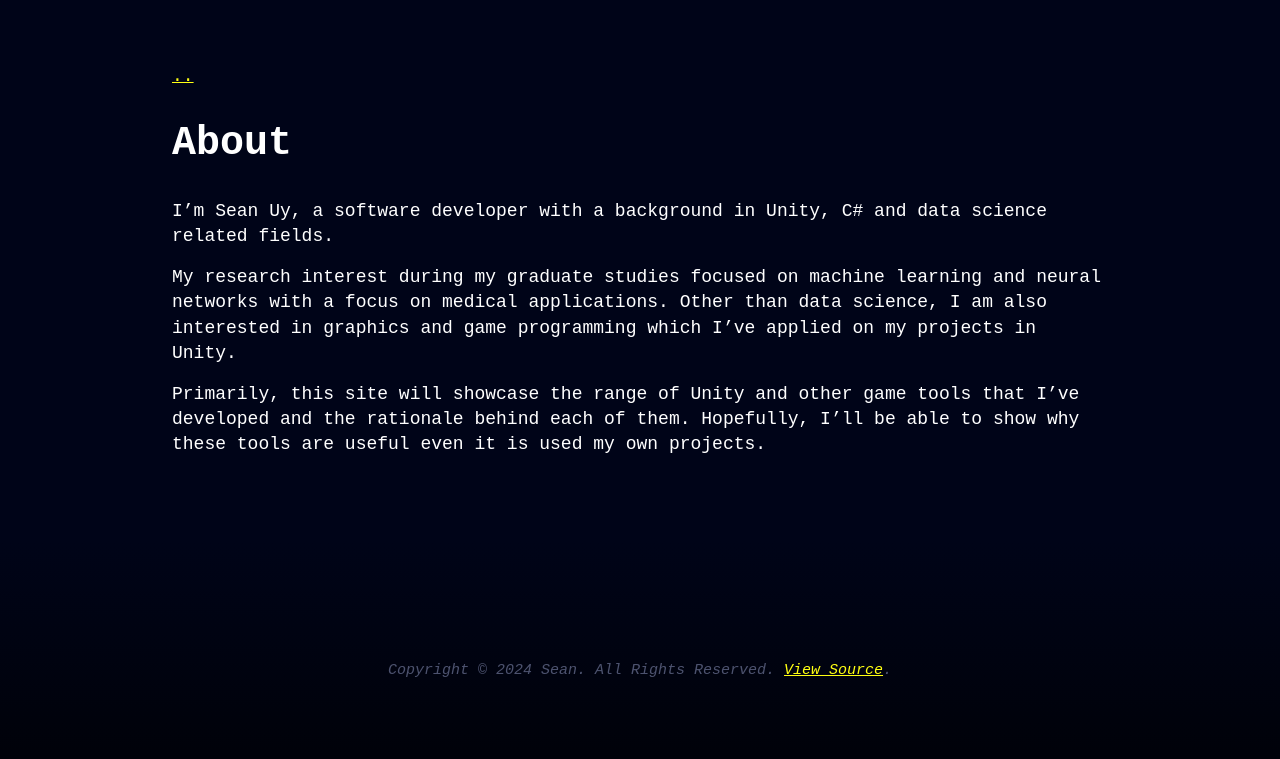
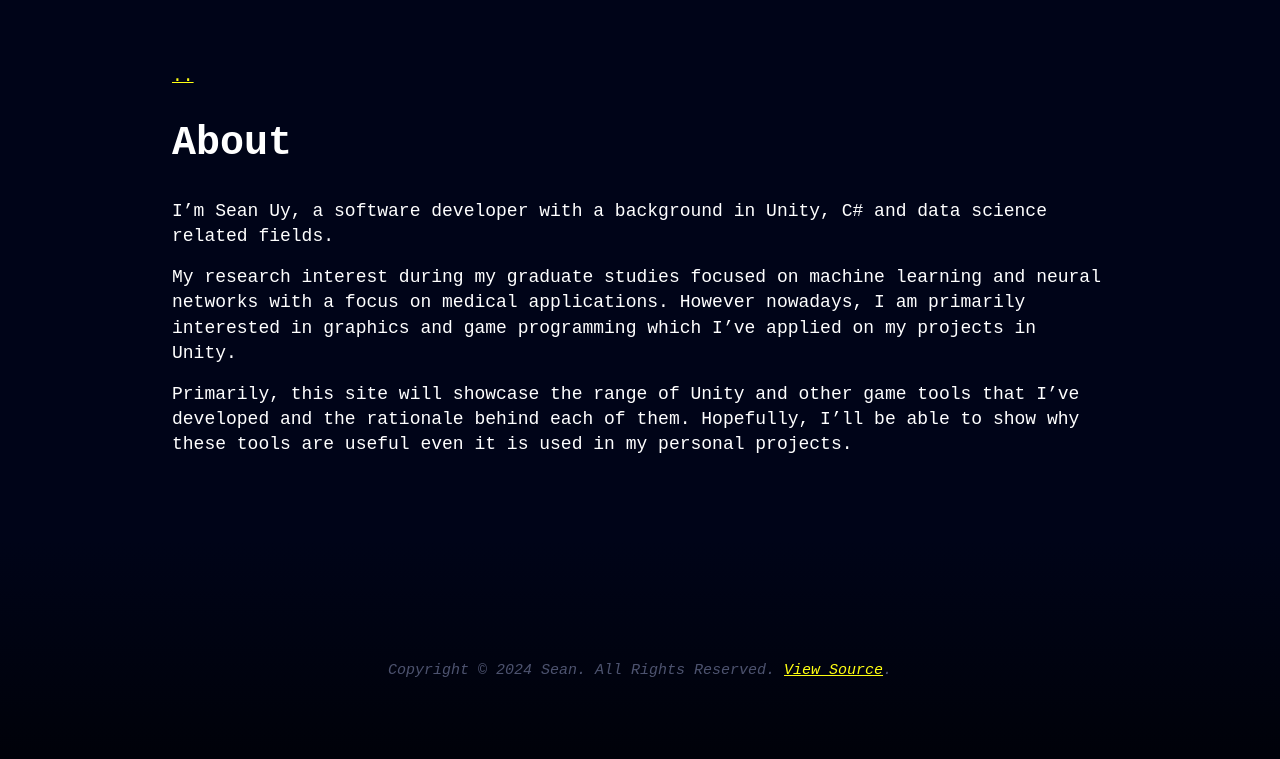
Before and after one commit to seanrich92/seanrich92.github.io, a Jekyll site: the page built from about.markdown, in a window 1280 px wide. Shown: the top 759 px of the page. Built offline with Jekyll 4.4.1, drawn with Linux system fonts in a browser that asks for light colours.

Commit message:
Update about.markdown

```diff
--- a/about.markdown
+++ b/about.markdown
@@ -6,6 +6,6 @@ permalink: /about/
 
 I'm Sean Uy, a software developer with a background in Unity, C# and data science related fields.
 
-My research interest during my graduate studies focused on machine learning and neural networks with a focus on medical applications. Other than data science, I am also interested in graphics and game programming which I've applied on my projects in Unity.
+My research interest during my graduate studies focused on machine learning and neural networks with a focus on medical applications. However nowadays, I am primarily interested in graphics and game programming which I've applied on my projects in Unity.
 
-Primarily, this site will showcase the range of Unity and other game tools that I've developed and the rationale behind each of them. Hopefully, I'll be able to show why these tools are useful even it is used my own projects.
+Primarily, this site will showcase the range of Unity and other game tools that I've developed and the rationale behind each of them. Hopefully, I'll be able to show why these tools are useful even it is used in my personal projects.
```
